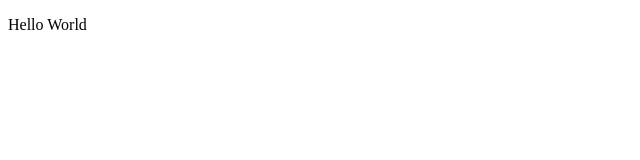
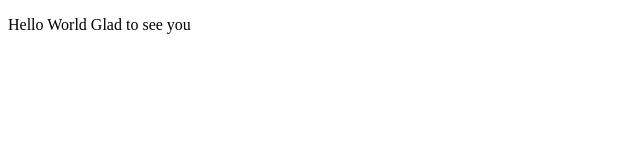
Before and after one commit to fountainofjoy/class-test, a plain HTML site: page index.html in a window 1280 px wide. Shown: the whole page, without its empty margins (0-640 px from the left). Drawn offline with Linux system fonts and the light colour scheme.

Commit message:
small wording change

```diff
--- a/index.html
+++ b/index.html
@@ -8,6 +8,7 @@
 
 	<p>
 		Hello World
+		Glad to see you
 	</p>
 
 </body>
```
